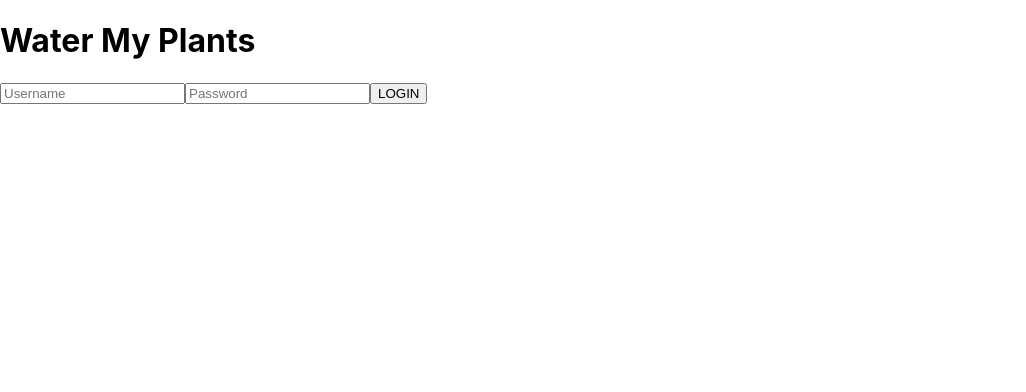
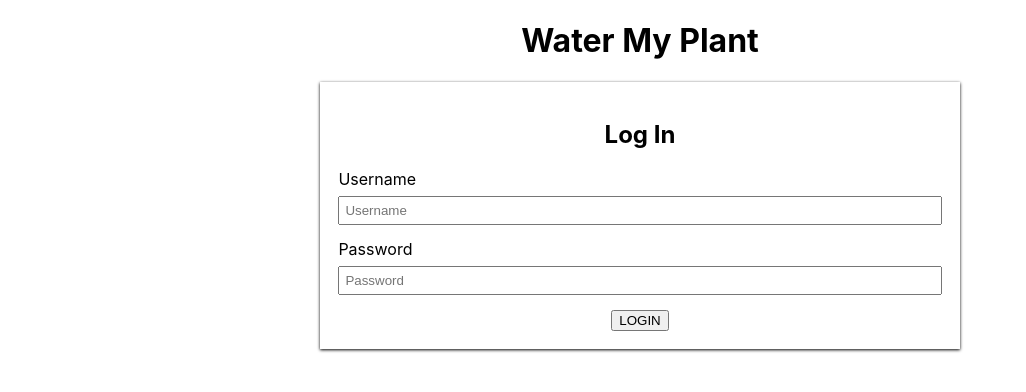
Before and after one commit to WEBPT166-Water-My-Plants/front-end, a React (Create React App) app in the folder water-my-plants/: page /login in a window 1280 px wide. Shown: the top 392 px of the page, without its empty margins (0-1026 px from the left). Built offline with nearby package versions, Linux system fonts and the light colour scheme.

Commit message:
Comp Edits

```diff
--- /dev/null
+++ b/water-my-plants/src/components/Header.jsx
@@ -0,0 +1,25 @@
+import React from 'react';
+import { Link } from 'react-router-dom';
+import styled from 'styled-components';
+
+const HeaderStyle = styled.div`
+  color: #000;
+  text-align: center;
+
+  a {
+    text-decoration: none;
+    color: inherit;
+  }
+`;
+
+function Header() {
+  return (
+    <HeaderStyle>
+      <h1>
+        <Link to="/">Water My Plant</Link>
+      </h1>
+    </HeaderStyle>
+  );
+}
+
+export default Header;
--- /dev/null
+++ b/water-my-plants/src/components/Home.jsx
@@ -0,0 +1,31 @@
+import React from 'react';
+import { Link } from 'react-router-dom';
+import styled from 'styled-components';
+import Header from './Header';
+import { StyledButton } from './Styles/StyledComponents';
+
+const HomeStyle = styled.main`
+  width: 100vw;
+  display: flex;
+  flex-flow: column nowrap;
+  justify-content: center;
+  align-items: center;
+`;
+
+function Home() {
+  return (
+    <div>
+      <Header />
+      <HomeStyle>
+        <Link to="/login">
+          <StyledButton>Login</StyledButton>
+        </Link>
+        <Link to="/">
+          <StyledButton>Join</StyledButton>
+        </Link>
+      </HomeStyle>
+    </div>
+  );
+}
+
+export default Home;
--- a/water-my-plants/src/components/Login.js
+++ b/water-my-plants/src/components/Login.js
@@ -1,13 +1,27 @@
-import React, { useState } from "react";
-import {axiosWithAuth} from '../utils/axiosWithAuth';
+import React, { useState } from 'react';
+import { axiosWithAuth } from '../utils/axiosWithAuth';
 import { useHistory } from 'react-router-dom';
+
+import Header from './Header';
+import { StyledForm, StyledTextInput } from './Styles/StyledComponents';
+import styled from 'styled-components';
+
+const LoginStyles = styled.div`
+  display: flex;
+  justify-content: center;
+  align-items: center;
+
+  .loginForm {
+    flex-basis: 50%;
+  }
+`;
 
 const Login = (props) => {
   // make a post request to retrieve a token from the api
   const [login, setLogin] = useState({
-    username: "",
-    password: "",
-  })
+    username: '',
+    password: '',
+  });
   const history = useHistory();
 
   // when you have handled the token, navigate to the BubblePage route
@@ -15,40 +29,52 @@ const Login = (props) => {
     e.preventDefault();
     axiosWithAuth()
       .post('./api/login', login)
-      .then(res => {
-        console.log(res)
-        window.localStorage.setItem('token', res.data.payload)
-        history.push("/plants");
+      .then((res) => {
+        console.log(res);
+        window.localStorage.setItem('token', res.data.payload);
+        history.push('/plants');
       })
-      .catch(err => console.log(err.response))
-  }
+      .catch((err) => console.log(err.response));
+  };
 
-  const handleChange = e => {
-    setLogin({...login, [e.target.name]: e.target.value})
-  }
+  const handleChange = (e) => {
+    setLogin({ ...login, [e.target.name]: e.target.value });
+  };
 
   return (
     <>
-      <h1>Water My Plants</h1>
-      <div className="container">
+      <Header />
+
+      <LoginStyles>
+        <StyledForm className="loginForm">
           <form onSubmit={handleSubmit}>
+            <h2>Log In</h2>
+            <StyledTextInput>
+              <label htmlFor="loginUsername">Username</label>
               <input
-            type='text'
-            name='username'
-            placeholder='Username'
+                type="text"
+                name="username"
+                id="loginUsername"
+                placeholder="Username"
                 value={props.username}
                 onChange={handleChange}
               />
+            </StyledTextInput>
+            <StyledTextInput>
+              <label htmlFor="loginPassword">Password</label>
               <input
-            type='password'
-            name='password'
-            placeholder='Password'
+                type="password"
+                name="password"
+                id="loginPassword"
+                placeholder="Password"
                 value={props.password}
                 onChange={handleChange}
               />
+            </StyledTextInput>
             <button>LOGIN</button>
           </form>
-      </div>
+        </StyledForm>
+      </LoginStyles>
     </>
   );
 };
```
Lines whose indentation alone changed are shown as unchanged.
